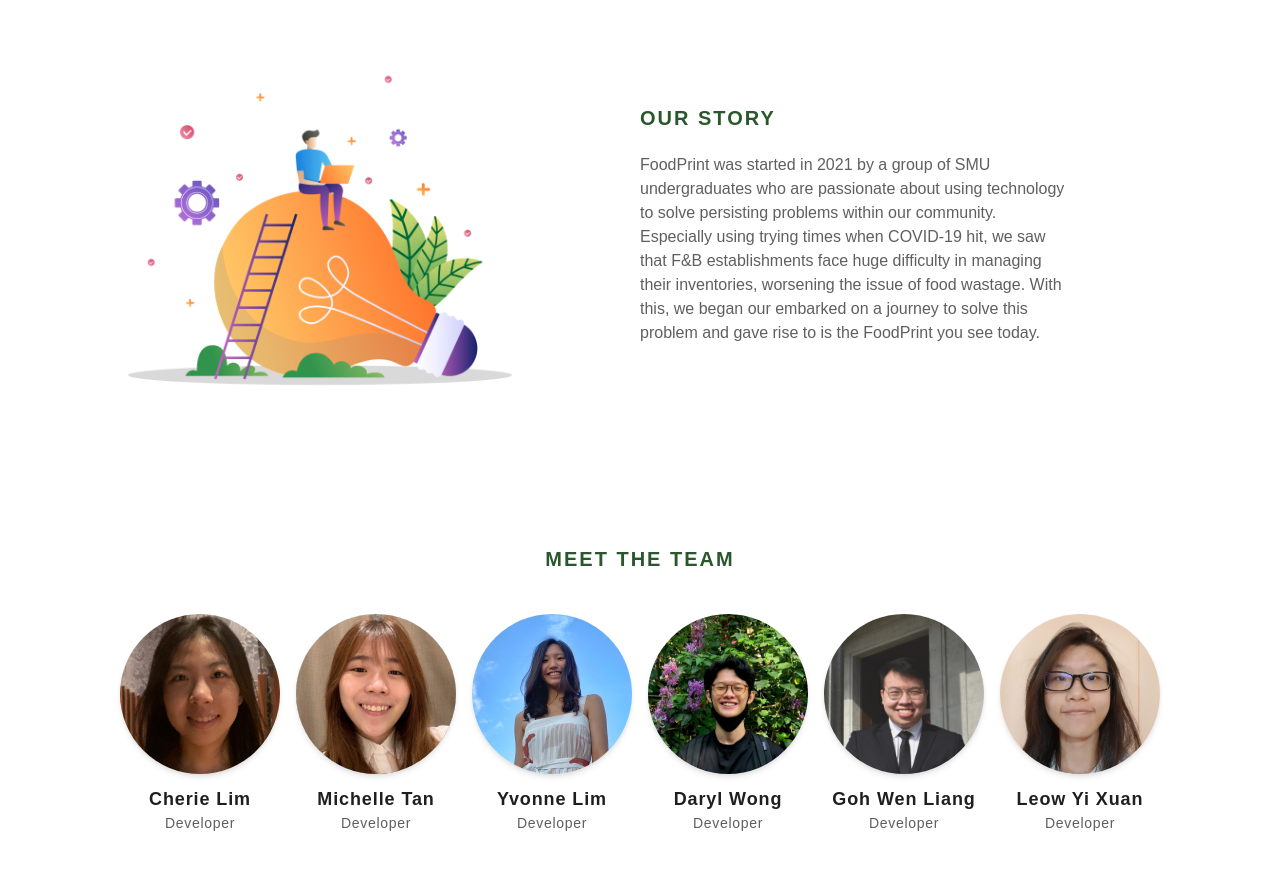
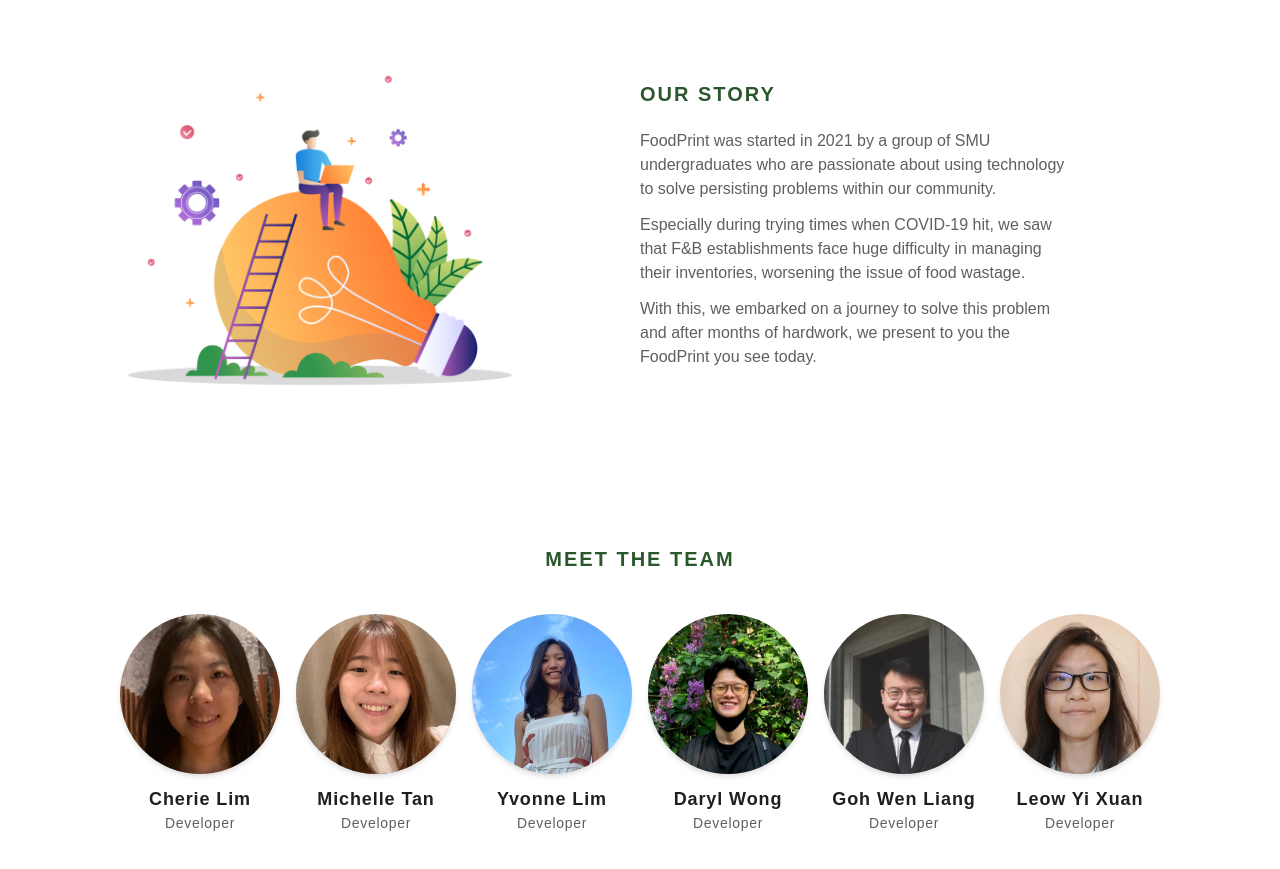
Before and after one commit to cs203g2t10/foodprint-frontend, a React (Create React App) app: page /about in a window 1280 px wide. Shown: the part 840-1709 px from the top of the page. Built offline with nearby package versions, Linux system fonts and the light colour scheme.

Commit message:
typo oops

```diff
--- a/src/pages/About.tsx
+++ b/src/pages/About.tsx
@@ -65,9 +65,9 @@ const About = () => {
                 </motion.div>
                 <motion.div className="my-auto mr-52" ref={ref} initial="hidden" animate={controls} variants={fadeInRight}>
                     <h1 className="text-green-standard tracking-widest font-semibold text-xl mb-5">OUR STORY</h1>
-                    <h1 className="text-grey-standard text-base">FoodPrint was started in 2021 by a group of SMU undergraduates who are passionate about using technology to solve persisting problems within our community.
-                        Especially using trying times when COVID-19 hit, we saw that F&B establishments face huge difficulty in managing their inventories, worsening the issue of food wastage.
-                        With this, we began our embarked on a journey to solve this problem and gave rise to  is the FoodPrint you see today. </h1>
+                    <h1 className="text-grey-standard text-base">FoodPrint was started in 2021 by a group of SMU undergraduates who are passionate about using technology to solve persisting problems within our community.</h1>
+                    <h1 className="text-grey-standard text-base mt-3">Especially during trying times when COVID-19 hit, we saw that F&B establishments face huge difficulty in managing their inventories, worsening the issue of food wastage.</h1>
+                    <h1 className="text-grey-standard text-base mt-3">    With this, we embarked on a journey to solve this problem and after months of hardwork, we present to you the FoodPrint you see today. </h1>
                 </motion.div>
             </div>
             <div className="mb-44">
```
